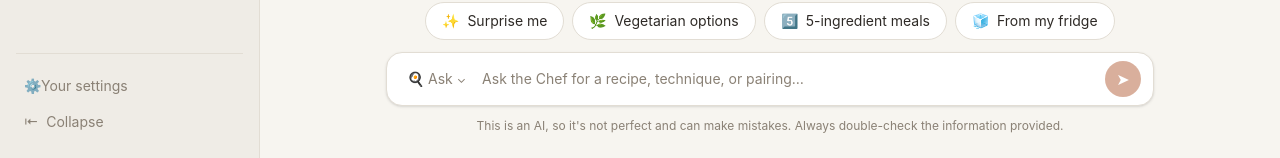
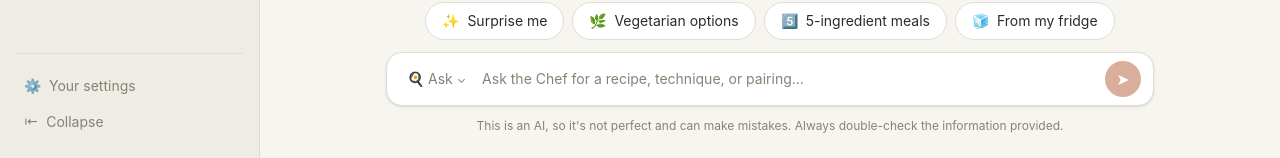
Before and after one commit to pearlor/chatbot-exploratory, a React (Vite) app: page / in a window 1280 px wide. Shown: the part 642-800 px from the top of the page. Built offline with nearby package versions, Linux system fonts and the light colour scheme.

Commit message:
fix spacing with settings icon

```diff
--- a/src/content.ts
+++ b/src/content.ts
@@ -68,7 +68,7 @@ export const CHAT_RETRY_LABEL = "Retry";
 export const CHAT_NO_RETRIES_TOOLTIP = "No more retries left";
 
 /* Settings modal */
-export const SETTINGS_MODAL_HEADER = SETTINGS_ICON + "Your settings";
+export const SETTINGS_MODAL_HEADER = SETTINGS_ICON + " Your settings";
 export const SETTINGS_SAVE_LABEL = "Save";
 export const SETTINGS_CANCEL_LABEL = "Cancel";
 export const CHOOSE_PERSONA_LABEL = "Choose your chef persona:";
--- a/src/sidebar/Sidebar.tsx
+++ b/src/sidebar/Sidebar.tsx
@@ -179,7 +179,7 @@ export default function Sidebar() {
           onClick={() => setIsSettingsOpen(true)}
           className="flex items-center gap-2 text-sm text-muted px-2 py-1.5 rounded-lg hover:bg-black/5 transition-colors w-full"
         >
-          {SETTINGS_ICON}
+          <span>{SETTINGS_ICON}</span>
           {SETTINGS_LABEL}
         </button>
 
```
